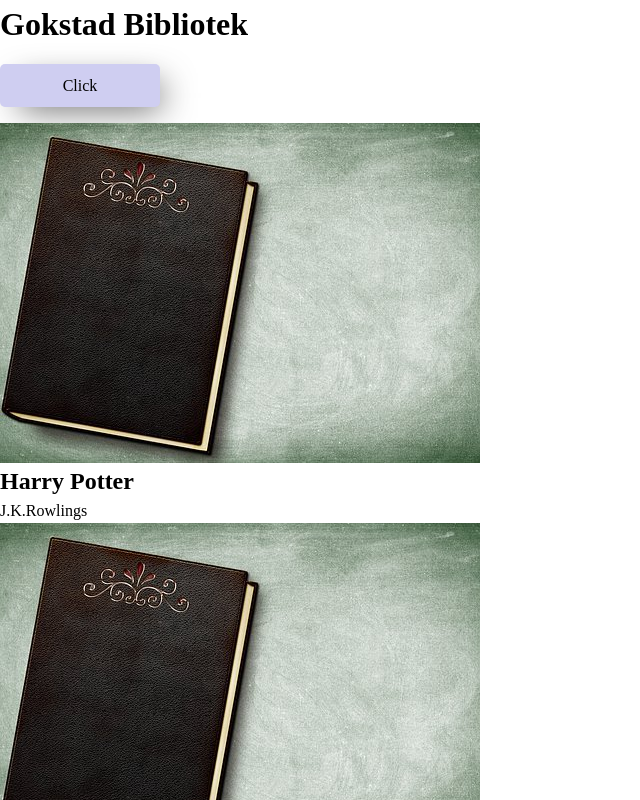
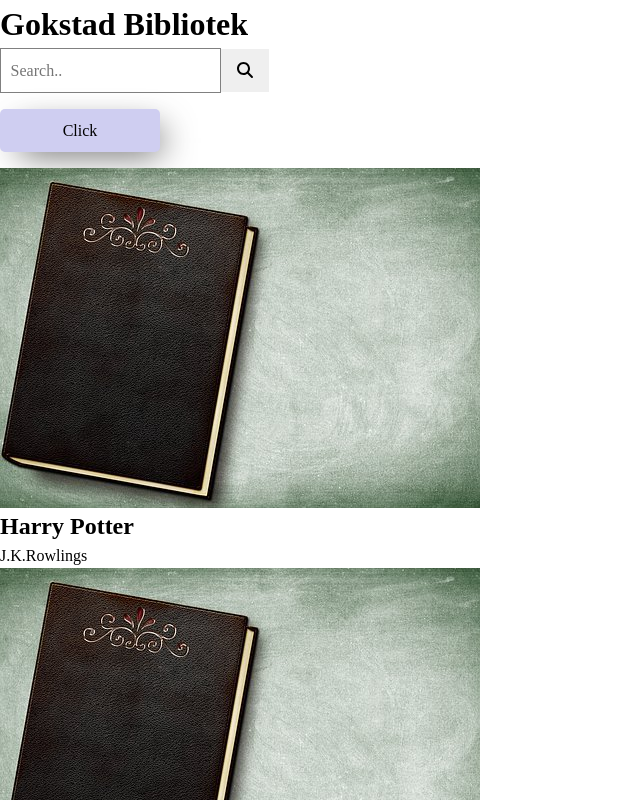
Before and after one commit to Harpreetd/ga_library_app, a React (Create React App) app: page / in a window 1280 px wide. Shown: the top 800 px of the page, without its empty margins (0-640 px from the left). Built offline with nearby package versions, Linux system fonts and the light colour scheme.

Commit message:
Creating search bar

```diff
--- a/package.json
+++ b/package.json
@@ -3,6 +3,9 @@
   "version": "0.1.0",
   "private": true,
   "dependencies": {
+    "@fortawesome/fontawesome-svg-core": "^6.2.0",
+    "@fortawesome/free-solid-svg-icons": "^6.2.0",
+    "@fortawesome/react-fontawesome": "^0.2.0",
     "@testing-library/jest-dom": "^5.16.5",
     "@testing-library/react": "^13.3.0",
     "@testing-library/user-event": "^13.5.0",
--- a/src/App.js
+++ b/src/App.js
@@ -3,13 +3,14 @@
 import Buttons from "./components/Buttons/Buttons";
 import { Cards } from "./components/Cards/Cards";
 import Dropdown from "./components/Dropdown/Dropdown";
+import SearchBar from "./components/SearchBar/SearchBar";
 
 function App() {
   return (
     <>
       <div className="App">
         <h1>Gokstad Bibliotek</h1>
-
+        <SearchBar />
         <Buttons text="Click" />
         <Cards />
       </div>
--- /dev/null
+++ b/src/components/Searchbar/SearchBar.module.css
@@ -0,0 +1,10 @@
+.input {
+  padding: 0.6rem;
+  border: 1px solid gray;
+}
+
+.search-btn {
+  cursor: pointer;
+  border: none;
+  padding: 0.6rem 1rem;
+}
--- a/src/components/Searchbar/Searchbar.jsx
+++ b/src/components/Searchbar/Searchbar.jsx
@@ -0,0 +1,22 @@
+import React from "react";
+import { FontAwesomeIcon } from "@fortawesome/react-fontawesome";
+import { faSearch } from "@fortawesome/free-solid-svg-icons";
+import styles from "./SearchBar.module.css";
+
+const SearchBar = () => {
+  return (
+    <form>
+      <input
+        type="text"
+        placeholder="Search.."
+        name="search"
+        className={styles.input}
+      />
+      <button type="submit" className={styles["search-btn"]}>
+        <FontAwesomeIcon icon={faSearch} />
+      </button>
+    </form>
+  );
+};
+
+export default SearchBar;
```
Also changed, not shown: src/components/Searchbar/Searchbar.css (deleted), 1 other file (tests, documents, lock files or other folders).
